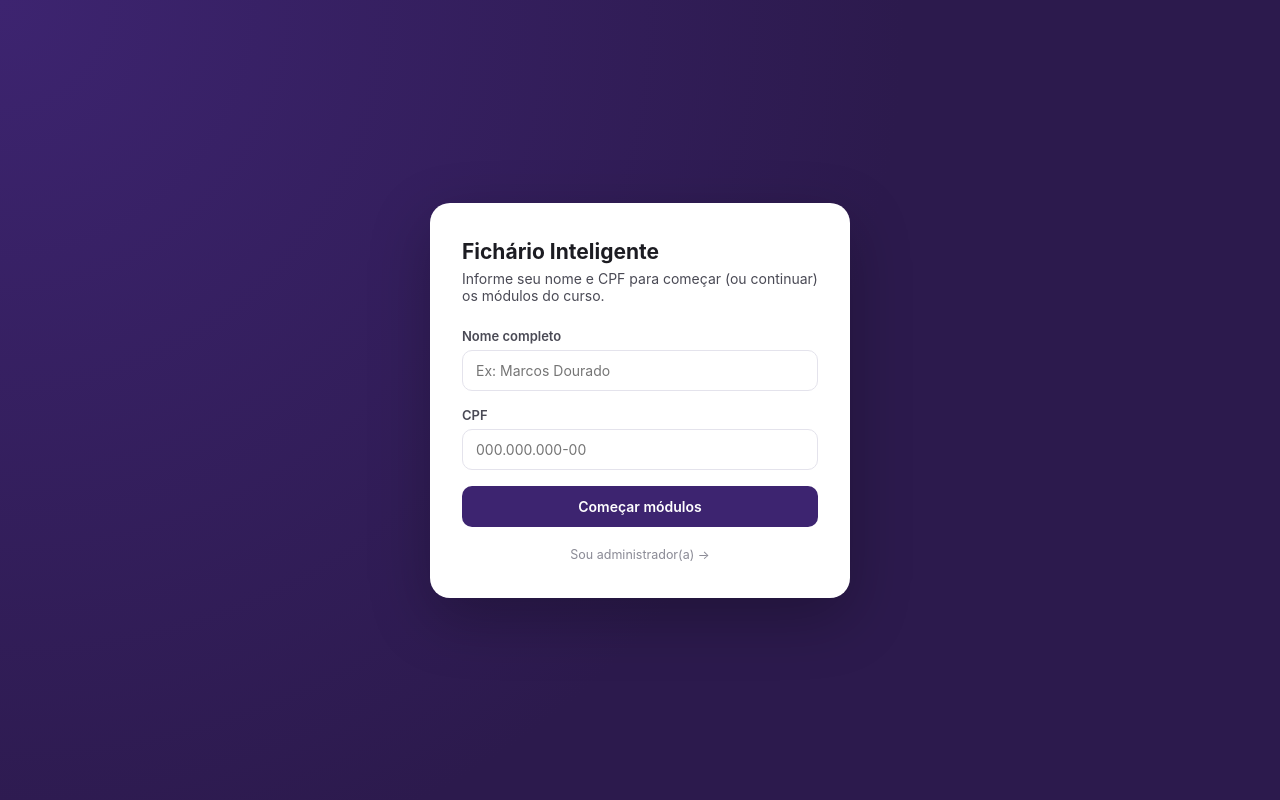
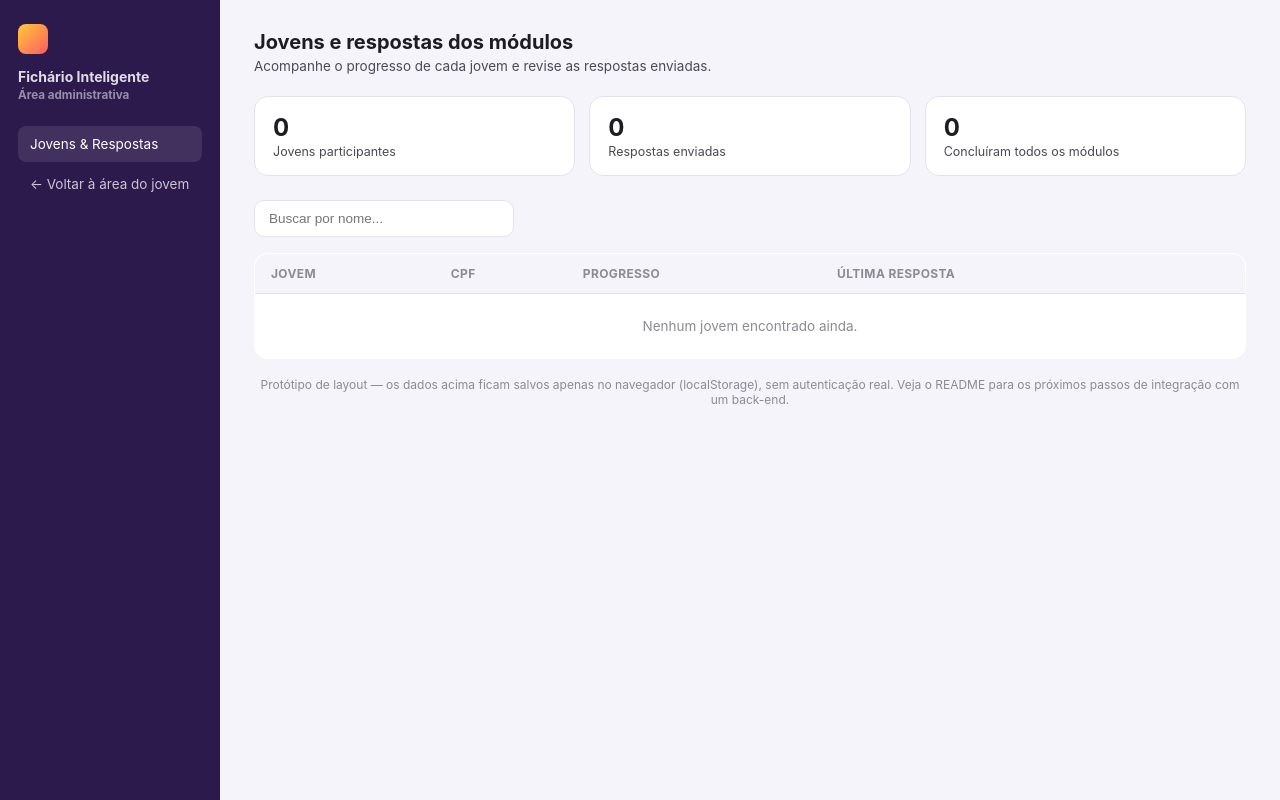
Before and after one commit to Erickaocode/Somos-CK-modulos, a React (Vite) app: page /admin in a window 1280 px wide. Before the commit this address led to /. Built offline with nearby package versions, Linux system fonts and the light colour scheme.

Commit message:
feat: adiciona área administrativa
Implementa a rota /admin com cards de estatística, busca, tabela de
jovens (CPF mascarado) e modal com o detalhe de respostas por
módulo, completando a migração do protótipo estático.

```diff
--- a/src/App.tsx
+++ b/src/App.tsx
@@ -1,6 +1,7 @@
 import { BrowserRouter, Navigate, Route, Routes } from 'react-router-dom';
 import IdentificacaoPage from './pages/IdentificacaoPage';
 import ModulosPage from './pages/ModulosPage';
+import AdminPage from './pages/AdminPage';
 
 function App() {
   return (
@@ -8,6 +9,7 @@ function App() {
       <Routes>
         <Route path="/" element={<IdentificacaoPage />} />
         <Route path="/modulos" element={<ModulosPage />} />
+        <Route path="/admin" element={<AdminPage />} />
         <Route path="*" element={<Navigate to="/" replace />} />
       </Routes>
     </BrowserRouter>
--- /dev/null
+++ b/src/components/admin/AdminSidebar.tsx
@@ -0,0 +1,20 @@
+import { Link } from 'react-router-dom';
+
+export default function AdminSidebar() {
+  return (
+    <div className="admin-sidebar">
+      <span className="logo-dot" />
+      <h2>
+        Fichário Inteligente
+        <br />
+        <small style={{ opacity: 0.6 }}>Área administrativa</small>
+      </h2>
+      <nav className="admin-nav">
+        <a href="#" className="active" onClick={(e) => e.preventDefault()}>
+          Jovens &amp; Respostas
+        </a>
+        <Link to="/">← Voltar à área do jovem</Link>
+      </nav>
+    </div>
+  );
+}
--- /dev/null
+++ b/src/components/admin/DetalheModal.tsx
@@ -0,0 +1,49 @@
+import type { Jovem, Modulo } from '../../types';
+import { mascararCPF } from '../../lib/cpf';
+import { formatarData } from '../../lib/format';
+
+interface DetalheModalProps {
+  jovem: Jovem | null;
+  modulos: Modulo[];
+  onFechar: () => void;
+}
+
+export default function DetalheModal({ jovem, modulos, onFechar }: DetalheModalProps) {
+  const visivel = !!jovem;
+  const respostasOrdenadas = jovem
+    ? jovem.respostas.slice().sort((a, b) => new Date(b.data).getTime() - new Date(a.data).getTime())
+    : [];
+
+  return (
+    <div
+      className={`overlay${visivel ? ' visivel' : ''}`}
+      onClick={(e) => {
+        if (e.target === e.currentTarget) onFechar();
+      }}
+    >
+      <div className="modal">
+        <div className="modal-topo">
+          <div>
+            <h2>{jovem?.nome ?? '—'}</h2>
+            <p>{jovem ? mascararCPF(jovem.cpf) : '—'}</p>
+          </div>
+          <button className="fechar-modal" onClick={onFechar}>
+            ×
+          </button>
+        </div>
+        <div>
+          {respostasOrdenadas.map((r) => {
+            const modulo = modulos.find((m) => m.id === r.moduloId);
+            return (
+              <div className="resposta-admin-item" key={`${r.moduloId}-${r.data}`}>
+                <div className="modulo">{modulo ? modulo.titulo : r.moduloId}</div>
+                <div className="data">{formatarData(r.data)}</div>
+                <div className="texto">{r.resposta}</div>
+              </div>
+            );
+          })}
+        </div>
+      </div>
+    </div>
+  );
+}
--- /dev/null
+++ b/src/components/admin/JovensTable.tsx
@@ -0,0 +1,73 @@
+import type { Jovem } from '../../types';
+import { mascararCPF } from '../../lib/cpf';
+import { formatarData } from '../../lib/format';
+
+interface JovensTableProps {
+  jovens: Jovem[];
+  totalModulos: number;
+  onVerRespostas: (cpf: string) => void;
+}
+
+export default function JovensTable({ jovens, totalModulos, onVerRespostas }: JovensTableProps) {
+  if (jovens.length === 0) {
+    return (
+      <table className="tabela-jovens">
+        <thead>
+          <tr>
+            <th>Jovem</th>
+            <th>CPF</th>
+            <th>Progresso</th>
+            <th>Última resposta</th>
+            <th></th>
+          </tr>
+        </thead>
+        <tbody>
+          <tr>
+            <td colSpan={5} style={{ textAlign: 'center', color: 'var(--cinza-400)', padding: 24 }}>
+              Nenhum jovem encontrado ainda.
+            </td>
+          </tr>
+        </tbody>
+      </table>
+    );
+  }
+
+  return (
+    <table className="tabela-jovens">
+      <thead>
+        <tr>
+          <th>Jovem</th>
+          <th>CPF</th>
+          <th>Progresso</th>
+          <th>Última resposta</th>
+          <th></th>
+        </tr>
+      </thead>
+      <tbody>
+        {jovens.map((jovem) => {
+          const feitos = jovem.respostas.length;
+          const completo = feitos >= totalModulos;
+          const ultima = jovem.respostas.slice().sort((a, b) => new Date(b.data).getTime() - new Date(a.data).getTime())[0];
+
+          return (
+            <tr key={jovem.cpf}>
+              <td style={{ fontWeight: 600 }}>{jovem.nome}</td>
+              <td>{mascararCPF(jovem.cpf)}</td>
+              <td>
+                <span className={`badge-progresso${completo ? ' completo' : ''}`}>
+                  {feitos}/{totalModulos} módulos
+                </span>
+              </td>
+              <td>{ultima ? formatarData(ultima.data) : '—'}</td>
+              <td>
+                <button className="btn btn-secundario btn-pequeno" onClick={() => onVerRespostas(jovem.cpf)}>
+                  Ver respostas
+                </button>
+              </td>
+            </tr>
+          );
+        })}
+      </tbody>
+    </table>
+  );
+}
--- /dev/null
+++ b/src/components/admin/StatCard.tsx
@@ -0,0 +1,13 @@
+interface StatCardProps {
+  valor: number;
+  rotulo: string;
+}
+
+export default function StatCard({ valor, rotulo }: StatCardProps) {
+  return (
+    <div className="stat-card">
+      <div className="valor">{valor}</div>
+      <div className="rotulo">{rotulo}</div>
+    </div>
+  );
+}
--- /dev/null
+++ b/src/pages/AdminPage.tsx
@@ -0,0 +1,58 @@
+import { useMemo, useState } from 'react';
+import AdminSidebar from '../components/admin/AdminSidebar';
+import StatCard from '../components/admin/StatCard';
+import JovensTable from '../components/admin/JovensTable';
+import DetalheModal from '../components/admin/DetalheModal';
+import { MODULOS } from '../data/modulos';
+import { obterJovensUnicos } from '../lib/storage';
+
+export default function AdminPage() {
+  const jovens = useMemo(() => obterJovensUnicos(), []);
+  const [busca, setBusca] = useState('');
+  const [cpfSelecionado, setCpfSelecionado] = useState<string | null>(null);
+
+  const totalModulos = MODULOS.length;
+  const totalRespostas = jovens.reduce((soma, j) => soma + j.respostas.length, 0);
+  const completos = jovens.filter((j) => j.respostas.length >= totalModulos).length;
+
+  const filtrados = jovens.filter((j) => j.nome.toLowerCase().includes(busca.toLowerCase()));
+  const jovemSelecionado = jovens.find((j) => j.cpf === cpfSelecionado) ?? null;
+
+  return (
+    <div className="admin-shell">
+      <AdminSidebar />
+
+      <div className="admin-main">
+        <div className="admin-header">
+          <div>
+            <h1>Jovens e respostas dos módulos</h1>
+            <p>Acompanhe o progresso de cada jovem e revise as respostas enviadas.</p>
+          </div>
+        </div>
+
+        <div className="stat-grid">
+          <StatCard valor={jovens.length} rotulo="Jovens participantes" />
+          <StatCard valor={totalRespostas} rotulo="Respostas enviadas" />
+          <StatCard valor={completos} rotulo="Concluíram todos os módulos" />
+        </div>
+
+        <input
+          type="text"
+          className="busca"
+          placeholder="Buscar por nome..."
+          value={busca}
+          onChange={(e) => setBusca(e.target.value)}
+        />
+
+        <JovensTable jovens={filtrados} totalModulos={totalModulos} onVerRespostas={setCpfSelecionado} />
+
+        <p className="aviso-demo">
+          Protótipo de layout — os dados acima ficam salvos apenas no navegador (localStorage), sem autenticação
+          real. Veja o README para os próximos passos de integração com um back-end.
+        </p>
+      </div>
+
+      <DetalheModal jovem={jovemSelecionado} modulos={MODULOS} onFechar={() => setCpfSelecionado(null)} />
+    </div>
+  );
+}
```
